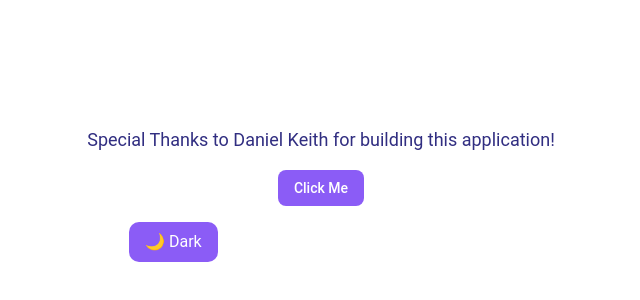
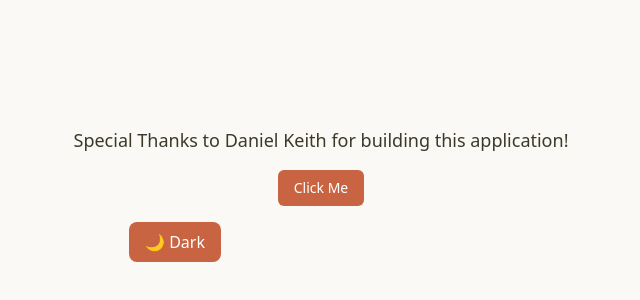
Before and after one commit to Xervana/PracticeNextJs, a Next.js app in the folder my-app/: page / in a window 1280 px wide. Shown: the part 34-334 px from the top of the page, without its empty margins (319-959 px from the left). Built offline with nearby package versions, Linux system fonts and the light colour scheme.

Commit message:
Uy grabe awra ba yun chat

```diff
--- a/my-app/app/api/industry/[industryId]/route.js
+++ b/my-app/app/api/industry/[industryId]/route.js
@@ -7,7 +7,7 @@ export async function PUT(request, {params})
 
         const body = await request.json();
 
-        const response = await fetch(`http://localhost:3000/industry?industry=${industryId}`, {
+        const response = await fetch(`http://localhost:3001/industry?industryid=${industryId}`, {
             method: "PUT",
             headers: {
                 "Content-Type": "application/json",
--- a/my-app/app/globals.css
+++ b/my-app/app/globals.css
@@ -43,111 +43,111 @@
   --radius-xl: calc(var(--radius) + 4px);
 }
 :root {
-  --background: oklch(1.0000 0 0);
-  --foreground: oklch(0.3588 0.1354 278.6973);
-  --card: oklch(1.0000 0 0);
-  --card-foreground: oklch(0.3588 0.1354 278.6973);
+  --background: oklch(0.9818 0.0054 95.0986);
+  --foreground: oklch(0.3438 0.0269 95.7226);
+  --card: oklch(0.9818 0.0054 95.0986);
+  --card-foreground: oklch(0.1908 0.0020 106.5859);
   --popover: oklch(1.0000 0 0);
-  --popover-foreground: oklch(0.3588 0.1354 278.6973);
-  --primary: oklch(0.6056 0.2189 292.7172);
+  --popover-foreground: oklch(0.2671 0.0196 98.9390);
+  --primary: oklch(0.6171 0.1375 39.0427);
   --primary-foreground: oklch(1.0000 0 0);
-  --secondary: oklch(0.9618 0.0202 295.1913);
-  --secondary-foreground: oklch(0.4568 0.2146 277.0229);
-  --muted: oklch(0.9691 0.0161 293.7558);
-  --muted-foreground: oklch(0.5413 0.2466 293.0090);
-  --accent: oklch(0.9319 0.0316 255.5855);
-  --accent-foreground: oklch(0.4244 0.1809 265.6377);
-  --destructive: oklch(0.6368 0.2078 25.3313);
+  --secondary: oklch(0.9245 0.0138 92.9892);
+  --secondary-foreground: oklch(0.4334 0.0177 98.6048);
+  --muted: oklch(0.9341 0.0153 90.2390);
+  --muted-foreground: oklch(0.6059 0.0075 97.4233);
+  --accent: oklch(0.9245 0.0138 92.9892);
+  --accent-foreground: oklch(0.2671 0.0196 98.9390);
+  --destructive: oklch(0.1908 0.0020 106.5859);
   --destructive-foreground: oklch(1.0000 0 0);
-  --border: oklch(0.9299 0.0334 272.7879);
-  --input: oklch(0.9299 0.0334 272.7879);
-  --ring: oklch(0.6056 0.2189 292.7172);
-  --chart-1: oklch(0.6056 0.2189 292.7172);
-  --chart-2: oklch(0.5413 0.2466 293.0090);
-  --chart-3: oklch(0.4907 0.2412 292.5809);
-  --chart-4: oklch(0.4320 0.2106 292.7591);
-  --chart-5: oklch(0.3796 0.1783 293.7446);
-  --sidebar: oklch(0.9691 0.0161 293.7558);
-  --sidebar-foreground: oklch(0.3588 0.1354 278.6973);
-  --sidebar-primary: oklch(0.6056 0.2189 292.7172);
-  --sidebar-primary-foreground: oklch(1.0000 0 0);
-  --sidebar-accent: oklch(0.9319 0.0316 255.5855);
-  --sidebar-accent-foreground: oklch(0.4244 0.1809 265.6377);
-  --sidebar-border: oklch(0.9299 0.0334 272.7879);
-  --sidebar-ring: oklch(0.6056 0.2189 292.7172);
-  --font-sans: Roboto, sans-serif;
-  --font-serif: Playfair Display, serif;
-  --font-mono: Fira Code, monospace;
-  --radius: 0.625rem;
-  --shadow-x: 2px;
-  --shadow-y: 2px;
-  --shadow-blur: 4px;
+  --border: oklch(0.8847 0.0069 97.3627);
+  --input: oklch(0.7621 0.0156 98.3528);
+  --ring: oklch(0.6171 0.1375 39.0427);
+  --chart-1: oklch(0.5583 0.1276 42.9956);
+  --chart-2: oklch(0.6898 0.1581 290.4107);
+  --chart-3: oklch(0.8816 0.0276 93.1280);
+  --chart-4: oklch(0.8822 0.0403 298.1792);
+  --chart-5: oklch(0.5608 0.1348 42.0584);
+  --sidebar: oklch(0.9663 0.0080 98.8792);
+  --sidebar-foreground: oklch(0.3590 0.0051 106.6524);
+  --sidebar-primary: oklch(0.6171 0.1375 39.0427);
+  --sidebar-primary-foreground: oklch(0.9881 0 0);
+  --sidebar-accent: oklch(0.9245 0.0138 92.9892);
+  --sidebar-accent-foreground: oklch(0.3250 0 0);
+  --sidebar-border: oklch(0.9401 0 0);
+  --sidebar-ring: oklch(0.7731 0 0);
+  --font-sans: ui-sans-serif, system-ui, -apple-system, BlinkMacSystemFont, 'Segoe UI', Roboto, 'Helvetica Neue', Arial, 'Noto Sans', sans-serif, 'Apple Color Emoji', 'Segoe UI Emoji', 'Segoe UI Symbol', 'Noto Color Emoji';
+  --font-serif: ui-serif, Georgia, Cambria, "Times New Roman", Times, serif;
+  --font-mono: ui-monospace, SFMono-Regular, Menlo, Monaco, Consolas, "Liberation Mono", "Courier New", monospace;
+  --radius: 0.5rem;
+  --shadow-x: 0;
+  --shadow-y: 1px;
+  --shadow-blur: 3px;
   --shadow-spread: 0px;
-  --shadow-opacity: 0.2;
-  --shadow-color: hsl(255 86% 66%);
-  --shadow-2xs: 2px 2px 4px 0px hsl(255 86% 66% / 0.10);
-  --shadow-xs: 2px 2px 4px 0px hsl(255 86% 66% / 0.10);
-  --shadow-sm: 2px 2px 4px 0px hsl(255 86% 66% / 0.20), 2px 1px 2px -1px hsl(255 86% 66% / 0.20);
-  --shadow: 2px 2px 4px 0px hsl(255 86% 66% / 0.20), 2px 1px 2px -1px hsl(255 86% 66% / 0.20);
-  --shadow-md: 2px 2px 4px 0px hsl(255 86% 66% / 0.20), 2px 2px 4px -1px hsl(255 86% 66% / 0.20);
-  --shadow-lg: 2px 2px 4px 0px hsl(255 86% 66% / 0.20), 2px 4px 6px -1px hsl(255 86% 66% / 0.20);
-  --shadow-xl: 2px 2px 4px 0px hsl(255 86% 66% / 0.20), 2px 8px 10px -1px hsl(255 86% 66% / 0.20);
-  --shadow-2xl: 2px 2px 4px 0px hsl(255 86% 66% / 0.50);
+  --shadow-opacity: 0.1;
+  --shadow-color: oklch(0 0 0);
+  --shadow-2xs: 0 1px 3px 0px hsl(0 0% 0% / 0.05);
+  --shadow-xs: 0 1px 3px 0px hsl(0 0% 0% / 0.05);
+  --shadow-sm: 0 1px 3px 0px hsl(0 0% 0% / 0.10), 0 1px 2px -1px hsl(0 0% 0% / 0.10);
+  --shadow: 0 1px 3px 0px hsl(0 0% 0% / 0.10), 0 1px 2px -1px hsl(0 0% 0% / 0.10);
+  --shadow-md: 0 1px 3px 0px hsl(0 0% 0% / 0.10), 0 2px 4px -1px hsl(0 0% 0% / 0.10);
+  --shadow-lg: 0 1px 3px 0px hsl(0 0% 0% / 0.10), 0 4px 6px -1px hsl(0 0% 0% / 0.10);
+  --shadow-xl: 0 1px 3px 0px hsl(0 0% 0% / 0.10), 0 8px 10px -1px hsl(0 0% 0% / 0.10);
+  --shadow-2xl: 0 1px 3px 0px hsl(0 0% 0% / 0.25);
   --tracking-normal: 0em;
   --spacing: 0.25rem;
 }
 
 .dark {
-  --background: oklch(0.2077 0.0398 265.7549);
-  --foreground: oklch(0.9299 0.0334 272.7879);
-  --card: oklch(0.2573 0.0861 281.2883);
-  --card-foreground: oklch(0.9299 0.0334 272.7879);
-  --popover: oklch(0.2573 0.0861 281.2883);
-  --popover-foreground: oklch(0.9299 0.0334 272.7879);
-  --primary: oklch(0.6056 0.2189 292.7172);
+  --background: oklch(0.2679 0.0036 106.6427);
+  --foreground: oklch(0.8074 0.0142 93.0137);
+  --card: oklch(0.2679 0.0036 106.6427);
+  --card-foreground: oklch(0.9818 0.0054 95.0986);
+  --popover: oklch(0.3085 0.0035 106.6039);
+  --popover-foreground: oklch(0.9211 0.0040 106.4781);
+  --primary: oklch(0.6724 0.1308 38.7559);
   --primary-foreground: oklch(1.0000 0 0);
-  --secondary: oklch(0.2573 0.0861 281.2883);
-  --secondary-foreground: oklch(0.9299 0.0334 272.7879);
-  --muted: oklch(0.2329 0.0919 279.1398);
-  --muted-foreground: oklch(0.8112 0.1013 293.5712);
-  --accent: oklch(0.4568 0.2146 277.0229);
-  --accent-foreground: oklch(0.9299 0.0334 272.7879);
+  --secondary: oklch(0.9818 0.0054 95.0986);
+  --secondary-foreground: oklch(0.3085 0.0035 106.6039);
+  --muted: oklch(0.2213 0.0038 106.7070);
+  --muted-foreground: oklch(0.7713 0.0169 99.0657);
+  --accent: oklch(0.2130 0.0078 95.4245);
+  --accent-foreground: oklch(0.9663 0.0080 98.8792);
   --destructive: oklch(0.6368 0.2078 25.3313);
   --destructive-foreground: oklch(1.0000 0 0);
-  --border: oklch(0.2827 0.1351 291.0894);
-  --input: oklch(0.2827 0.1351 291.0894);
-  --ring: oklch(0.6056 0.2189 292.7172);
-  --chart-1: oklch(0.7090 0.1592 293.5412);
-  --chart-2: oklch(0.6056 0.2189 292.7172);
-  --chart-3: oklch(0.5413 0.2466 293.0090);
-  --chart-4: oklch(0.4907 0.2412 292.5809);
-  --chart-5: oklch(0.4320 0.2106 292.7591);
-  --sidebar: oklch(0.2077 0.0398 265.7549);
-  --sidebar-foreground: oklch(0.9299 0.0334 272.7879);
-  --sidebar-primary: oklch(0.6056 0.2189 292.7172);
-  --sidebar-primary-foreground: oklch(1.0000 0 0);
-  --sidebar-accent: oklch(0.4568 0.2146 277.0229);
-  --sidebar-accent-foreground: oklch(0.9299 0.0334 272.7879);
-  --sidebar-border: oklch(0.2827 0.1351 291.0894);
-  --sidebar-ring: oklch(0.6056 0.2189 292.7172);
-  --font-sans: Roboto, sans-serif;
-  --font-serif: Playfair Display, serif;
-  --font-mono: Fira Code, monospace;
-  --radius: 0.625rem;
-  --shadow-x: 2px;
-  --shadow-y: 2px;
-  --shadow-blur: 4px;
+  --border: oklch(0.3618 0.0101 106.8928);
+  --input: oklch(0.4336 0.0113 100.2195);
+  --ring: oklch(0.6724 0.1308 38.7559);
+  --chart-1: oklch(0.5583 0.1276 42.9956);
+  --chart-2: oklch(0.6898 0.1581 290.4107);
+  --chart-3: oklch(0.2130 0.0078 95.4245);
+  --chart-4: oklch(0.3074 0.0516 289.3230);
+  --chart-5: oklch(0.5608 0.1348 42.0584);
+  --sidebar: oklch(0.2357 0.0024 67.7077);
+  --sidebar-foreground: oklch(0.8074 0.0142 93.0137);
+  --sidebar-primary: oklch(0.3250 0 0);
+  --sidebar-primary-foreground: oklch(0.9881 0 0);
+  --sidebar-accent: oklch(0.1680 0.0020 106.6177);
+  --sidebar-accent-foreground: oklch(0.8074 0.0142 93.0137);
+  --sidebar-border: oklch(0.9401 0 0);
+  --sidebar-ring: oklch(0.7731 0 0);
+  --font-sans: ui-sans-serif, system-ui, -apple-system, BlinkMacSystemFont, 'Segoe UI', Roboto, 'Helvetica Neue', Arial, 'Noto Sans', sans-serif, 'Apple Color Emoji', 'Segoe UI Emoji', 'Segoe UI Symbol', 'Noto Color Emoji';
+  --font-serif: ui-serif, Georgia, Cambria, "Times New Roman", Times, serif;
+  --font-mono: ui-monospace, SFMono-Regular, Menlo, Monaco, Consolas, "Liberation Mono", "Courier New", monospace;
+  --radius: 0.5rem;
+  --shadow-x: 0;
+  --shadow-y: 1px;
+  --shadow-blur: 3px;
   --shadow-spread: 0px;
-  --shadow-opacity: 0.2;
-  --shadow-color: hsl(255 86% 66%);
-  --shadow-2xs: 2px 2px 4px 0px hsl(255 86% 66% / 0.10);
-  --shadow-xs: 2px 2px 4px 0px hsl(255 86% 66% / 0.10);
-  --shadow-sm: 2px 2px 4px 0px hsl(255 86% 66% / 0.20), 2px 1px 2px -1px hsl(255 86% 66% / 0.20);
-  --shadow: 2px 2px 4px 0px hsl(255 86% 66% / 0.20), 2px 1px 2px -1px hsl(255 86% 66% / 0.20);
-  --shadow-md: 2px 2px 4px 0px hsl(255 86% 66% / 0.20), 2px 2px 4px -1px hsl(255 86% 66% / 0.20);
-  --shadow-lg: 2px 2px 4px 0px hsl(255 86% 66% / 0.20), 2px 4px 6px -1px hsl(255 86% 66% / 0.20);
-  --shadow-xl: 2px 2px 4px 0px hsl(255 86% 66% / 0.20), 2px 8px 10px -1px hsl(255 86% 66% / 0.20);
-  --shadow-2xl: 2px 2px 4px 0px hsl(255 86% 66% / 0.50);
+  --shadow-opacity: 0.1;
+  --shadow-color: oklch(0 0 0);
+  --shadow-2xs: 0 1px 3px 0px hsl(0 0% 0% / 0.05);
+  --shadow-xs: 0 1px 3px 0px hsl(0 0% 0% / 0.05);
+  --shadow-sm: 0 1px 3px 0px hsl(0 0% 0% / 0.10), 0 1px 2px -1px hsl(0 0% 0% / 0.10);
+  --shadow: 0 1px 3px 0px hsl(0 0% 0% / 0.10), 0 1px 2px -1px hsl(0 0% 0% / 0.10);
+  --shadow-md: 0 1px 3px 0px hsl(0 0% 0% / 0.10), 0 2px 4px -1px hsl(0 0% 0% / 0.10);
+  --shadow-lg: 0 1px 3px 0px hsl(0 0% 0% / 0.10), 0 4px 6px -1px hsl(0 0% 0% / 0.10);
+  --shadow-xl: 0 1px 3px 0px hsl(0 0% 0% / 0.10), 0 8px 10px -1px hsl(0 0% 0% / 0.10);
+  --shadow-2xl: 0 1px 3px 0px hsl(0 0% 0% / 0.25);
 }
 
 @theme inline {
```
Also changed, not shown: my-app/app/industry/page.jsx (+104 -2 lines).
